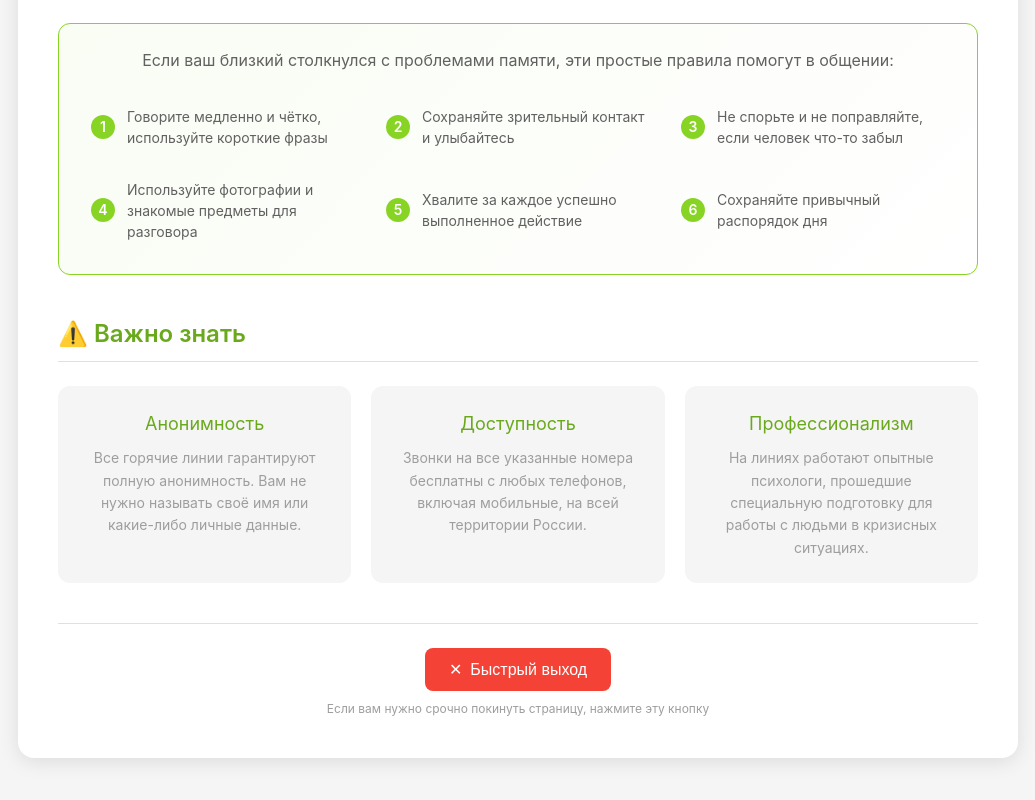
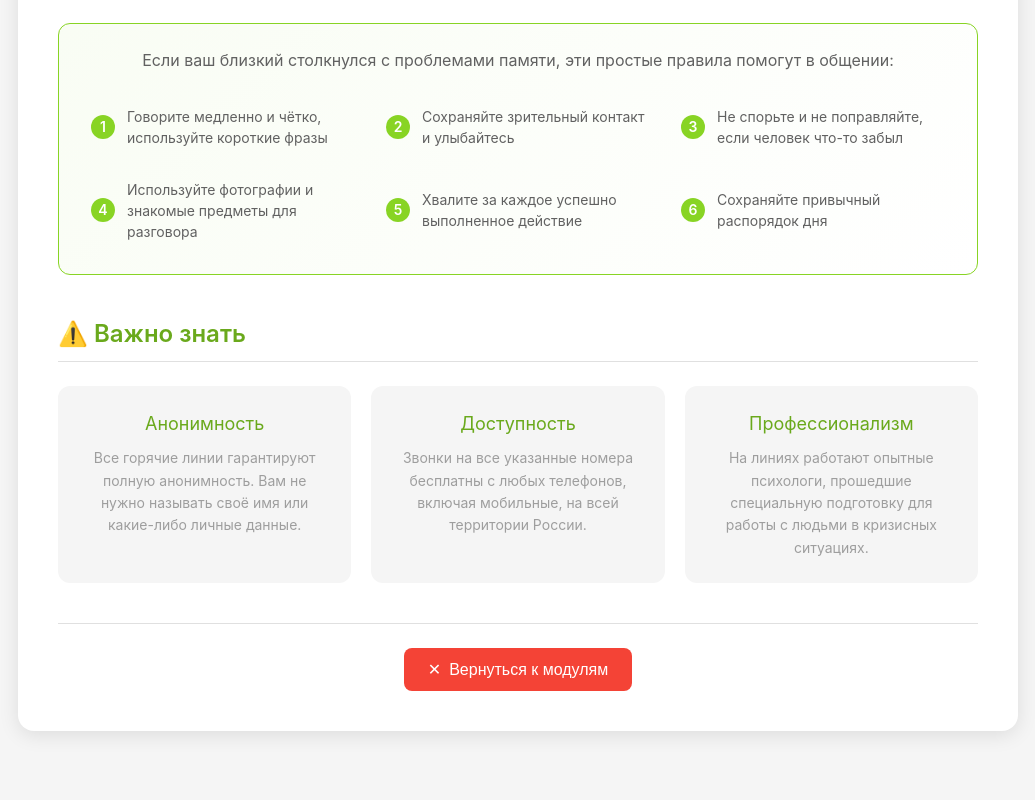
Before and after one commit to DenKhomyakov/MemoryGrove, a Vue app in the folder frontend/: page /help in a window 1280 px wide. Shown: the part 2589-3389 px from the top of the page, without its empty margins (122-1157 px from the left). Built offline with nearby package versions, Linux system fonts and the light colour scheme.

Commit message:
MG-31 Правки UI:
- Поправил кнопку выхода в блоке психологической помощи

```diff
--- a/frontend/src/views/HelpView.vue
+++ b/frontend/src/views/HelpView.vue
@@ -200,12 +200,10 @@
         </div>
       </section>
 
-      <!-- Экстренный выход (для безопасности) -->
       <div class="emergency-exit">
         <button @click="closeHelp" class="exit-button">
-          <span>✕</span> Быстрый выход
+          <span>✕</span> Вернуться к модулям
         </button>
-        <p class="exit-note">Если вам нужно срочно покинуть страницу, нажмите эту кнопку</p>
       </div>
     </div>
 
```
Also changed, not shown: 1 other file (tests, documents, lock files or other folders).
